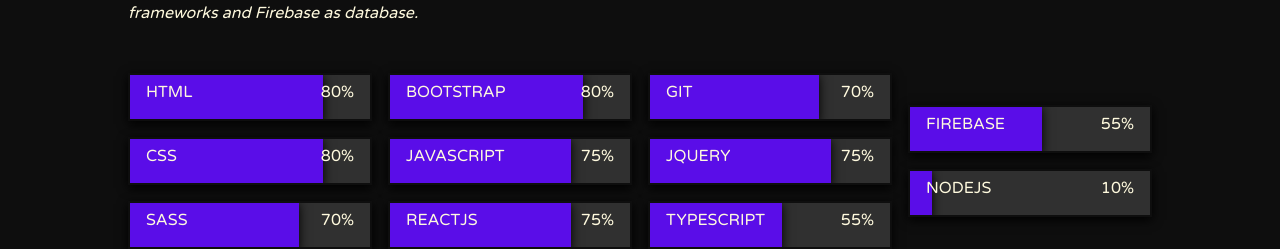
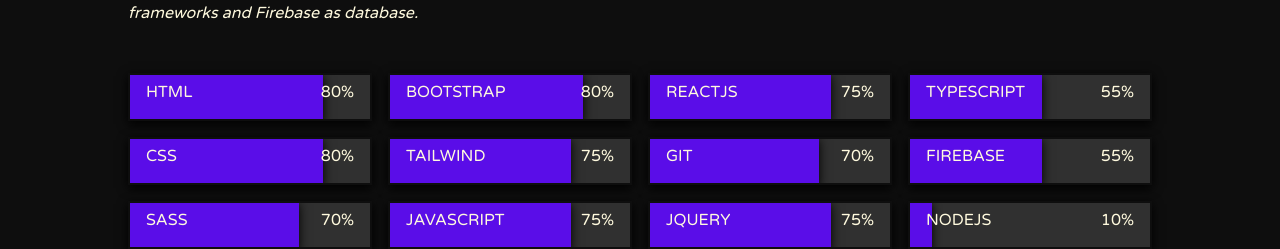
Before and after one commit to MrSzasz/portfolio, a React (Vite) app: page / in a window 1280 px wide. Shown: the part 1321-1570 px from the top of the page. Built offline with nearby package versions, Linux system fonts and the light colour scheme.

Commit message:
tailwind added

```diff
--- a/src/components/SkillsAndEd/SkillsAndEd.jsx
+++ b/src/components/SkillsAndEd/SkillsAndEd.jsx
@@ -34,15 +34,16 @@
         </SkillsBlock>
         <SkillsBlock>
           <SkillBar name="BOOTSTRAP" value="80" />
+          <SkillBar name="TAILWIND" value="75" />
           <SkillBar name="JAVASCRIPT" value="75" />
-          <SkillBar name="REACTJS" value="75" />
         </SkillsBlock>
         <SkillsBlock>
+          <SkillBar name="REACTJS" value="75" />
           <SkillBar name="GIT" value="70" />
           <SkillBar name="JQUERY" value="75" />
-          <SkillBar name="TYPESCRIPT" value="55" />
         </SkillsBlock>
         <SkillsBlock>
+          <SkillBar name="TYPESCRIPT" value="55" />
           <SkillBar name="FIREBASE" value="55" />
           <SkillBar name="NODEJS" value="10" />
         </SkillsBlock>
```
